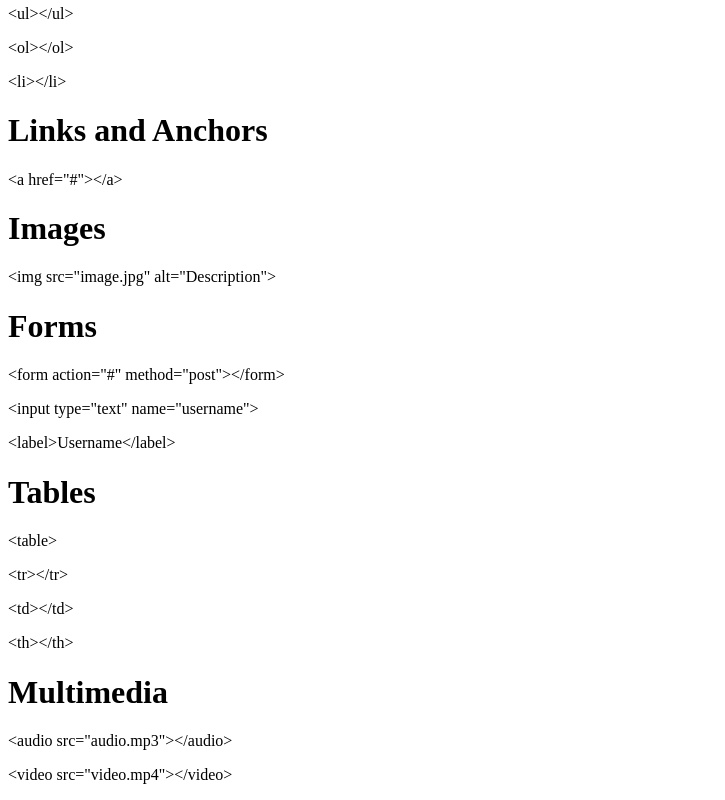
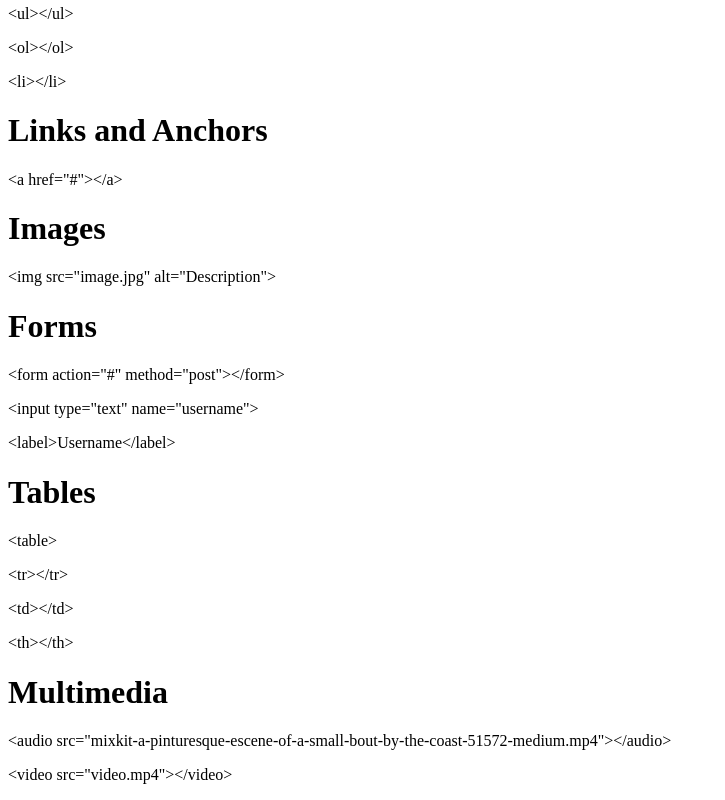
Before and after one commit to 2020301890/tags, a plain HTML site: page index.html in a window 1280 px wide. Shown: the part 645-1445 px from the top of the page, without its empty margins (0-725 px from the left). Drawn offline with Linux system fonts and the light colour scheme.

Commit message:
Update index.html

```diff
--- a/index.html
+++ b/index.html
@@ -47,7 +47,7 @@
     <p>&lt;th&gt;&lt;/th&gt;</p>
 
     <h1>Multimedia</h1>
-    <p>&lt;audio src="audio.mp3"&gt;&lt;/audio&gt;</p>
+    <p>&lt;audio src="mixkit-a-pinturesque-escene-of-a-small-bout-by-the-coast-51572-medium.mp4"&gt;&lt;/audio&gt;</p>
     <p>&lt;video src="video.mp4"&gt;&lt;/video&gt;</p>
 
     </body>
```
